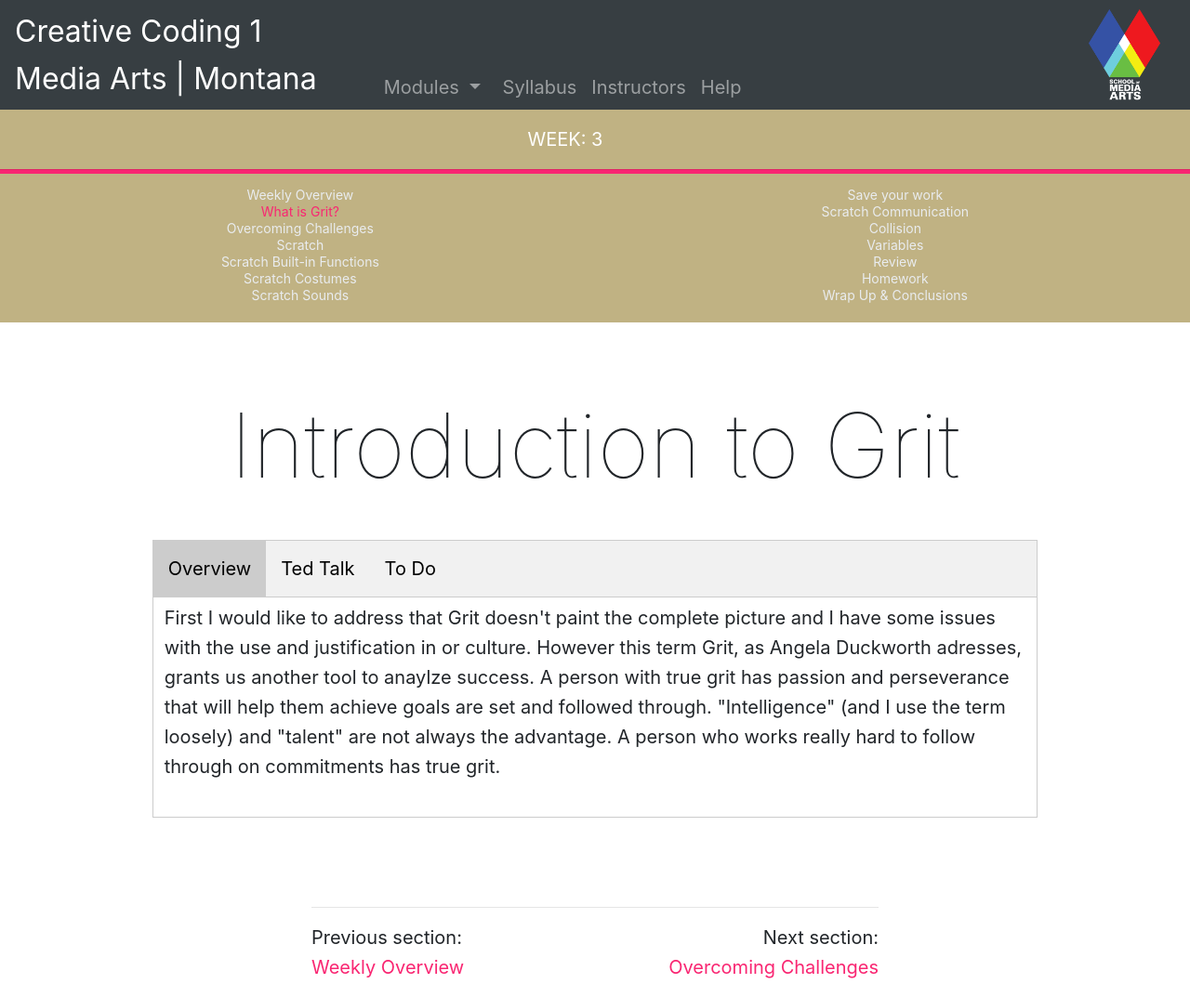
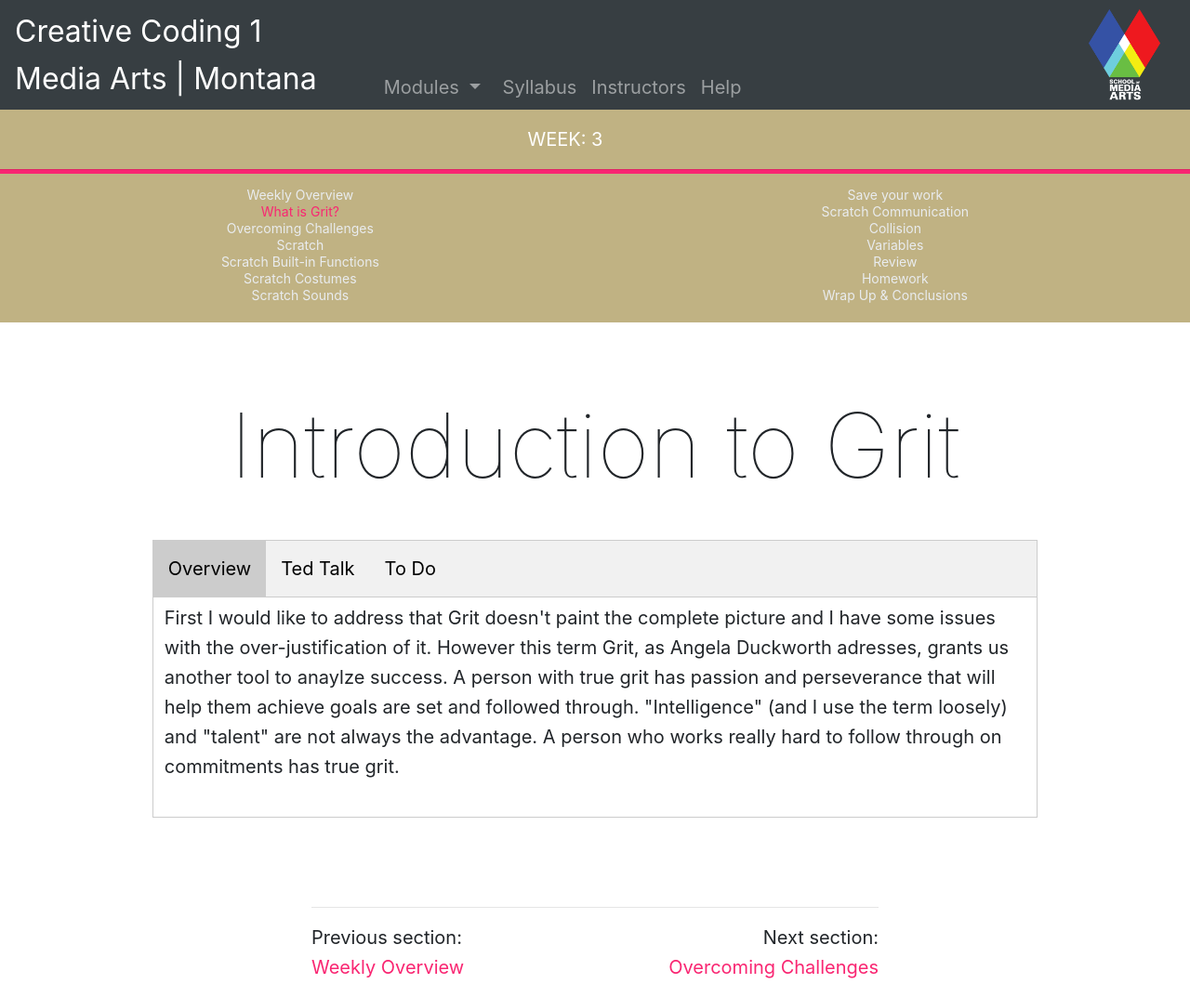
Before and after one commit to coryMcKague/MART120-Spring2024, a Jekyll site: the page built from modules/week-3/_posts/2017-01-02-what-is-grit.md, in a window 1280 px wide. Shown: the whole page at 93% size. Built offline with Jekyll 4.4.1, drawn with Linux system fonts in a browser that asks for light colours; nearby versions of some CDN libraries.

Commit message:
Update 2017-01-02-what-is-grit.md

```diff
--- a/modules/week-3/_posts/2017-01-02-what-is-grit.md
+++ b/modules/week-3/_posts/2017-01-02-what-is-grit.md
@@ -14,7 +14,7 @@ module: 3
 <!-- Tab content -->
 <div id="Overview" class="tabcontent" style="display:block">
 
-<p>First I would like to address that Grit doesn't paint the complete picture and I have some issues with the use and justification in or culture. However this term Grit, as Angela Duckworth adresses, grants us another tool to anaylze success. A person with true grit has passion and perseverance that will help them achieve goals are set and followed through. "Intelligence" (and I use the term loosely) and "talent" are not always the advantage.  A person who works really hard to follow through on commitments has true grit. </p>
+<p>First I would like to address that Grit doesn't paint the complete picture and I have some issues with the over-justification of it. However this term Grit, as Angela Duckworth adresses, grants us another tool to anaylze success. A person with true grit has passion and perseverance that will help them achieve goals are set and followed through. "Intelligence" (and I use the term loosely) and "talent" are not always the advantage.  A person who works really hard to follow through on commitments has true grit. </p>
 
 </div>
 
```
